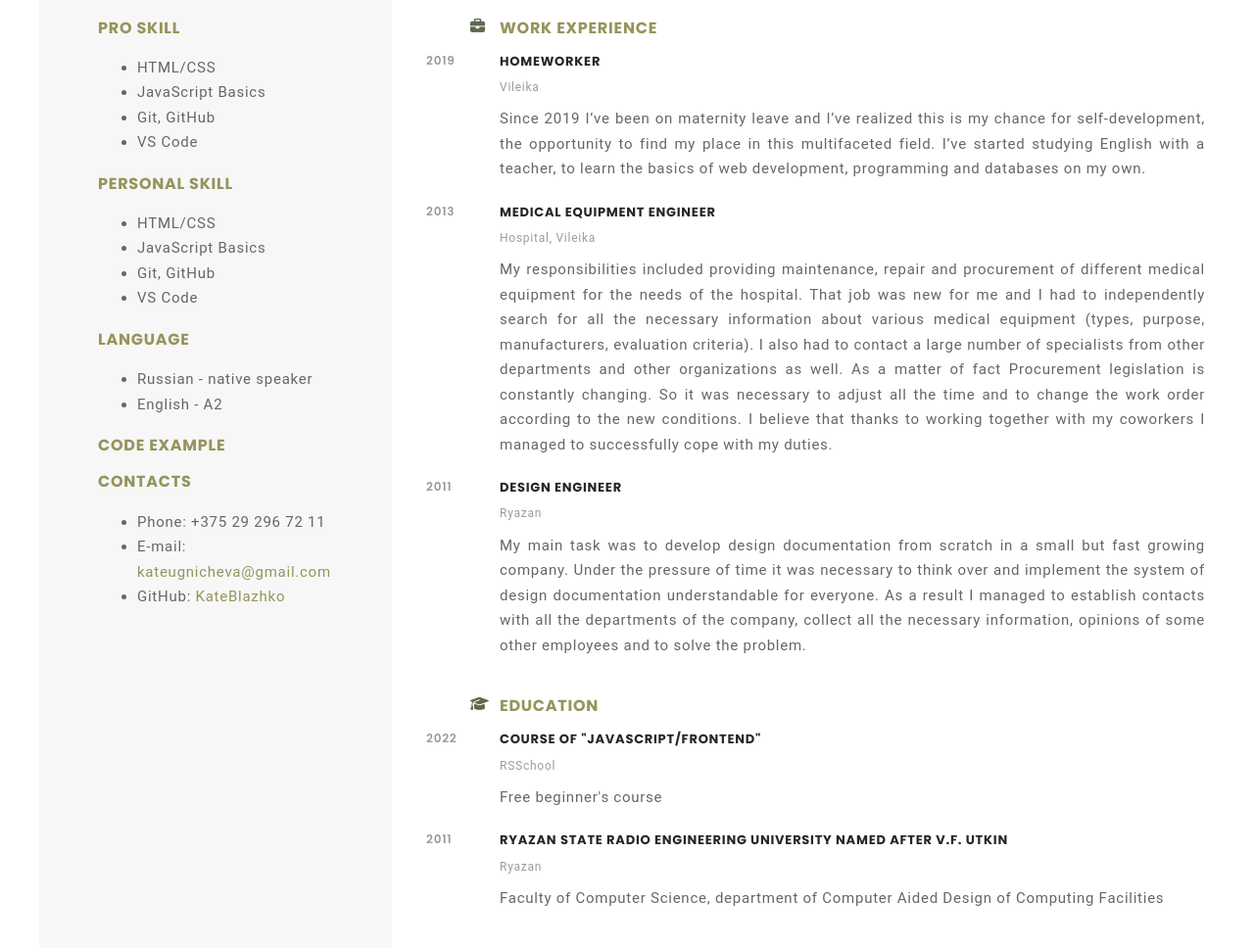
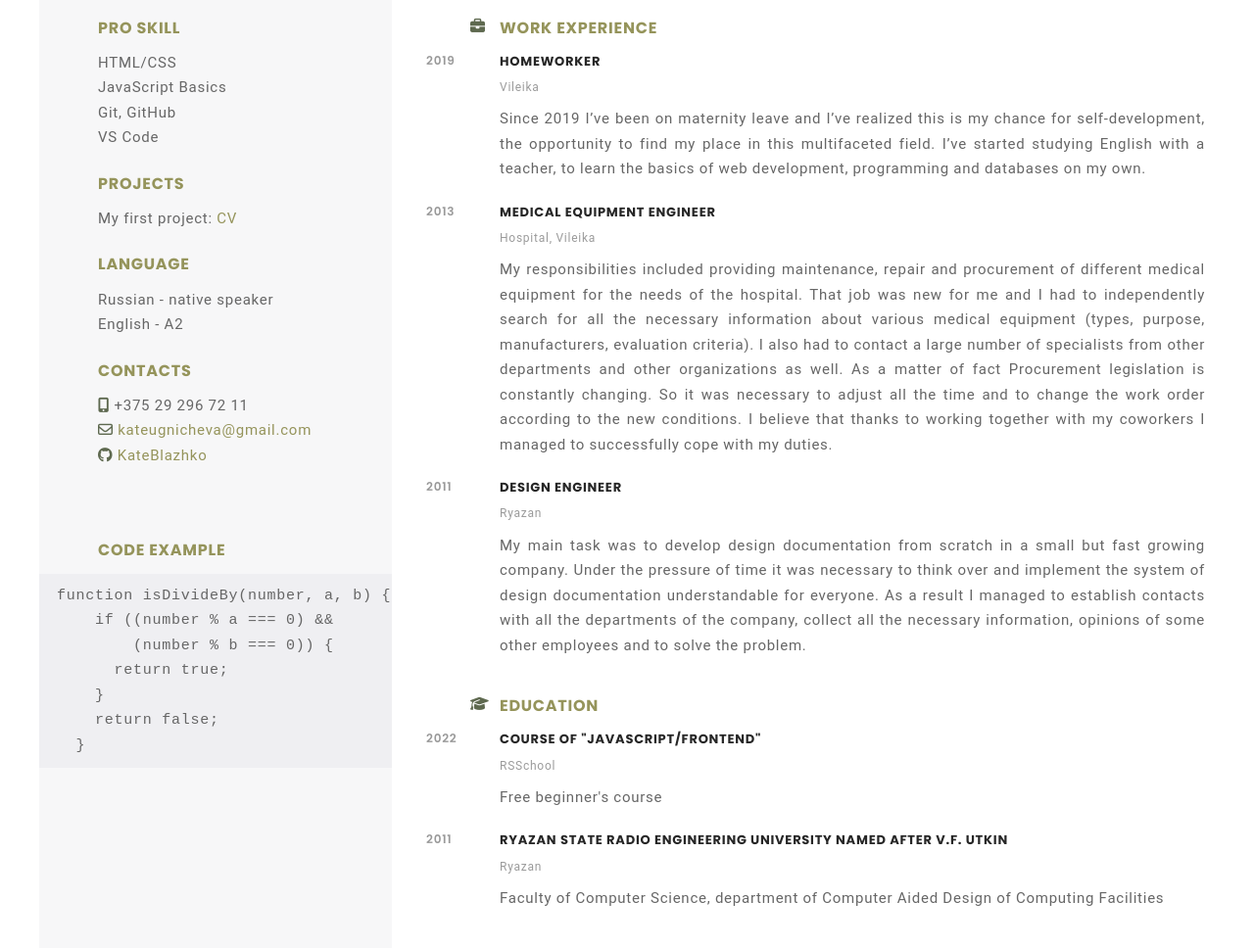
Before and after one commit to KateBlazhko/rsschool-cv, a plain HTML site: page index.html in a window 1280 px wide. Shown: the part 380-1348 px from the top of the page at 98% size. Drawn offline with Linux system fonts and the light colour scheme; a script that the page names is missing.

Commit message:
feat: change slyle column one

```diff
--- a/index.html
+++ b/index.html
@@ -68,14 +68,11 @@
                             <li>VS Code</li>
                         </ul>
                     </article>
-                    <article class="personal_skill">
-                        <h2 class="tittle_article">Personal skill</h2>
-                        <ul>
-                            <li>HTML/CSS</li>
-                            <li>JavaScript Basics</li>
-                            <li>Git, GitHub</li>
-                            <li>VS Code</li>
-                        </ul>
+                    <article class="project">
+                        <h2 class="tittle_article">Projects</h2>
+                        <div class="project_inner">My first project: <a class="project_link" href="https://KateBlazhko.github.io/rsschool-cv/">CV</a>
+                        </div>
+
                     </article>
                     <article class="language" id="language">
                         <h2 class="tittle_article">Language</h2>
@@ -84,21 +81,27 @@
                             <li>English - A2</li>
                         </ul>
                     </article>
-                    <article class="code_example" id="code_example">
-                        <h2 class="tittle_article">Code example</h2>
-                        <div class="code">
-
-                        </div>
-                    </article>
                     <article class="contact" id="contact">
                         <h2 class="tittle_article">Contacts</h2>
                         <ul>
-                            <li>Phone: +375 29 296 72 11</li>
-                            <li>E-mail: <a class="email_link" href="mailto:kateugnicheva@gmail.com">kateugnicheva@gmail.com</a></li>
-                            <li>GitHub: <a class="git_link" href="https://github.com/KateBlazhko">KateBlazhko</a></li>
+                            <li><span class="font_awesome"><i class="fas fa-mobile-alt"></i></span> +375 29 296 72 11</li>
+                            <li><span class="font_awesome"><i class="far fa-envelope"></i></span> <a class="email_link" href="mailto:kateugnicheva@gmail.com">kateugnicheva@gmail.com</a></li>
+                            <li><span class="font_awesome"><i class="fab fa-github"></i></span> <a class="git_link" href="https://github.com/KateBlazhko">KateBlazhko</a></li>
                         </ul>
                     </article>
-                </div>
+                    <article class="code_example" id="code_example">
+                        <h2 class="tittle_article">Code example</h2>
+                        <div class="code_example_inner">
+<pre class="code"><code class="language-javascript">function isDivideBy(number, a, b) {
+    if ((number % a === 0) &amp;&amp;
+        (number % b === 0)) {
+      return true;
+    }
+    return false;
+  }</code></pre>
+                        </div>
+                    </article>
+                </div> <!--column_one-->
                 <div class="column_two" >
                     <article class="work_experience" id="work_experience">
                         <div class="tittle_image"><i class="fas fa-briefcase"></i></div>
@@ -138,7 +141,7 @@
                             <div class="education_description">Faculty of Computer Science, department of Computer Aided Design of Computing Facilities</div>
                         </div>
                     </article>
-                </div> <!--section_column_two-->
+                </div> <!--column_two-->
             </div> <!--main_inner-->
         </div> <!--general_container-->
     </main>
--- a/style.css
+++ b/style.css
@@ -14,6 +14,15 @@ h1, h2, h3 {
     margin: 0;
 
     font-weight: normal;
+}
+
+ul {
+    margin: 0;
+    padding: 0;
+}
+
+li {
+    list-style-type: none;
 }
 
 *,
@@ -39,6 +48,18 @@ h1, h2, h3 {
     font-weight: 700;
     text-transform: uppercase;
     color: #95945b;
+}
+
+.email_link,
+.git_link,
+.map_link,
+.project_link {
+    text-decoration: none;
+    color: #95945b;
+}
+
+.font_awesome {
+    color: #5e694f;
 }
 
 /* Header */
@@ -85,7 +106,6 @@ h1, h2, h3 {
 }
 
 /* Introduce */
-
 .introduce_inner {
     display: flex;
     justify-content: space-between;
@@ -128,7 +148,7 @@ h1, h2, h3 {
     width: 70%;
     padding: 15px 80px;
 
-    border-radius: 10px 5px;
+    border-radius: 10px;
     transform: skewX(20deg);
     background: linear-gradient(96.49deg, #5e694f 5.08%, #f2f29d 100.01%);
 }
@@ -164,7 +184,7 @@ h1, h2, h3 {
     margin-left: -20px;
     width: 35%;
 
-    border-radius: 10px 5px;
+    border-radius: 10px;
     transform: skewX(20deg);
     background: linear-gradient(102.76deg, rgba(236, 236, 238, 0.7), rgba(248, 247, 248, 0) 84.59%);
 }
@@ -198,39 +218,28 @@ main {
     background: rgba(236, 236, 238, 0.4);
 }
 
-.pro_skill {
-    padding: 0 60px;
-}
-
-.personal_skill {
-    padding: 0 60px;
-}
-
-.language {
-    padding: 0 60px;
+.pro_skill,
+.project,
+.language,
+.code_example,
+.contact        {
+    padding: 0 0 20px 60px;
 }
 
 .code_example {
-    position: relative;
+    margin-top: 50px;
+}
 
-    padding: 0 60px;
+.code_example_inner {
+    padding: 10px 0;
+    margin-left: -60px;
+
+    background: rgba(236, 236, 238, 0.6);
 }
 
 .code {
-    position: absolute;
-}
-
-
-
-.contact {
-    padding: 0 60px;
-}
-
-.email_link,
-.git_link,
-.map_link {
-    text-decoration: none;
-    color: #95945b;
+    width: 90%;
+    margin: 0 auto;
 }
 
 .image_logo {
```
